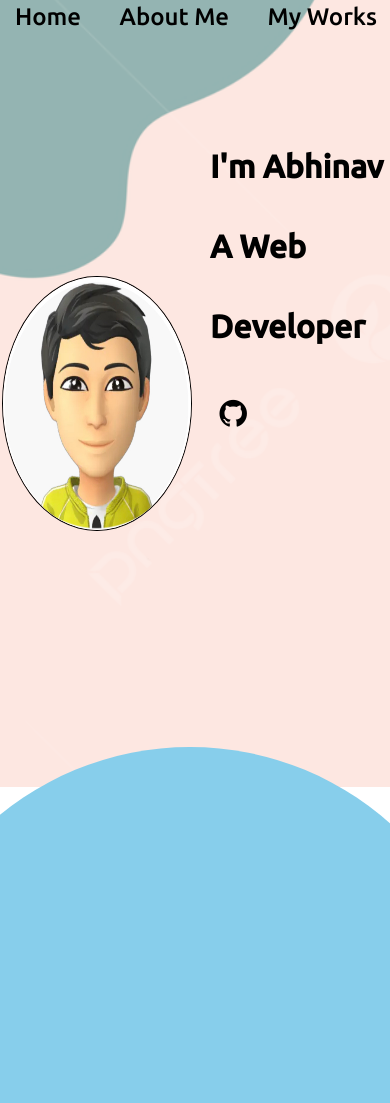
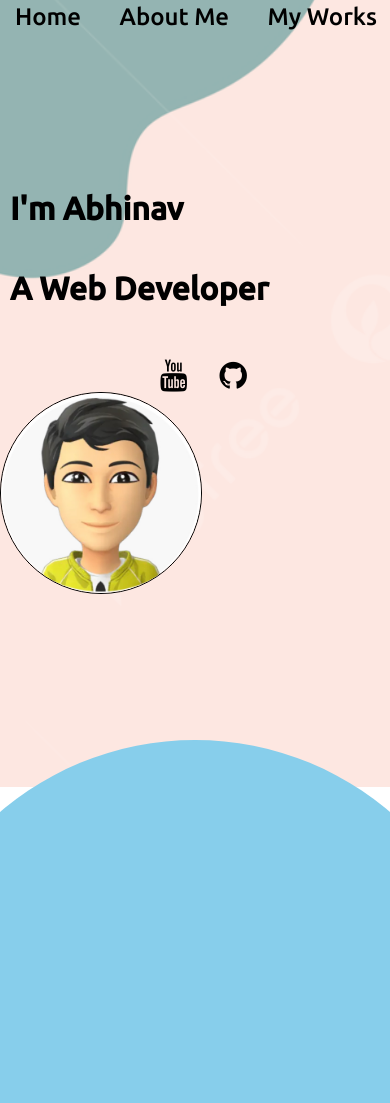
Before and after one commit to AbhinavRattan27/Abhi-s-Portfolioo, a plain HTML site: page index.html in a window 390 px wide. Shown: the part 57-1160 px from the top of the page. Drawn offline with nearby package versions, Linux system fonts and the light colour scheme.

Commit message:
Update abhi.css

```diff
--- a/abhi.css
+++ b/abhi.css
@@ -1,4 +1,3 @@
-
 @import url('https://fonts.googleapis.com/css2?family=Ubuntu:ital@1&display=swap');
 @import url('https://fonts.googleapis.com/css2?family=Ubuntu:wght@500&display=swap');
 @import url("https://cdn.jsdelivr.net/npm/bootstrap-icons@1.10.3/font/bootstrap-icons.css");
@@ -158,8 +157,7 @@ h1{
     display: none;
 }
 
-@media screen and (min-width:410px) and (max-width:600px){
-
+@media screen and (min-width:0px) and (max-width:600px){
     li:nth-of-type(5),li:nth-of-type(1){
         display: none;
     }
@@ -171,12 +169,12 @@ h1{
     }
     h1{
         font-size:2em;
-        margin: 140px 0px 0px 230px;
+        margin: 35% 0px 0px 10px;
         animation-play-state: paused;
     }
     img{
-        width: 48%;
-        height: 30%;
+        width: 200px;
+        height: 200px;
         right: 12.4em;
         bottom:16em;
         border-radius: 100%;
@@ -194,63 +192,31 @@ h1{
 
     .circle{
         display: block;
-        position: absolute;
-        bottom: -510px;
         width: 600px;
         height: 600px;
         border-radius: 50%;
         background-color:skyblue;
-        right: -10px;
+        left:50%;
+        position: absolute;
+        top:130%;
+        transform: translate(-50%,-50%);
     }
     body{
         overflow: hidden;
     }
+    img{
+        position: static;
+        margin-top:auto;
+    }
+    .flex{
+        display: flex;
+        margin-left: auto;
+        align-items: center;
+    }
 }
 
-@media screen and (max-width:410px){
-    li:nth-of-type(5),li:nth-of-type(1){
-        display: none;
-    }
+@media screen and (max-width:395px) {
     .navbar{
-        display: flex;
-        list-style: none;
-        margin: 60px 0px 0px 15px;
-        gap: 2.4em;
-    }
-    h1{
-        font-size:2em;
-        margin: 95px 0px 0px 210px;
-        animation-play-state: paused;
-    }
-    img{
-        width: 48%;
-        height: 30%;
-        right: 12.4em;
-        bottom:16em;
-        border-radius: 100%;
-    }
-
-    .icons{
-        display: flex;
-        margin: 2em 0px 0px 10em;
-        gap:2em;
-    }
-
-    .new-cls:after,.new-cls-1:after,.new-cls-2:after{
-        display: none;
-    }
-
-    .circle{
-        display: block;
-        position: absolute;
-        bottom: -560px;
-        width: 600px;
-        height: 600px;
-        border-radius: 50%;
-        background-color:skyblue;
-        right: -100px;
-    }
-    body{
-        overflow: hidden;
+      margin: 60px 0px 0px 15px;
     }
 }
```
